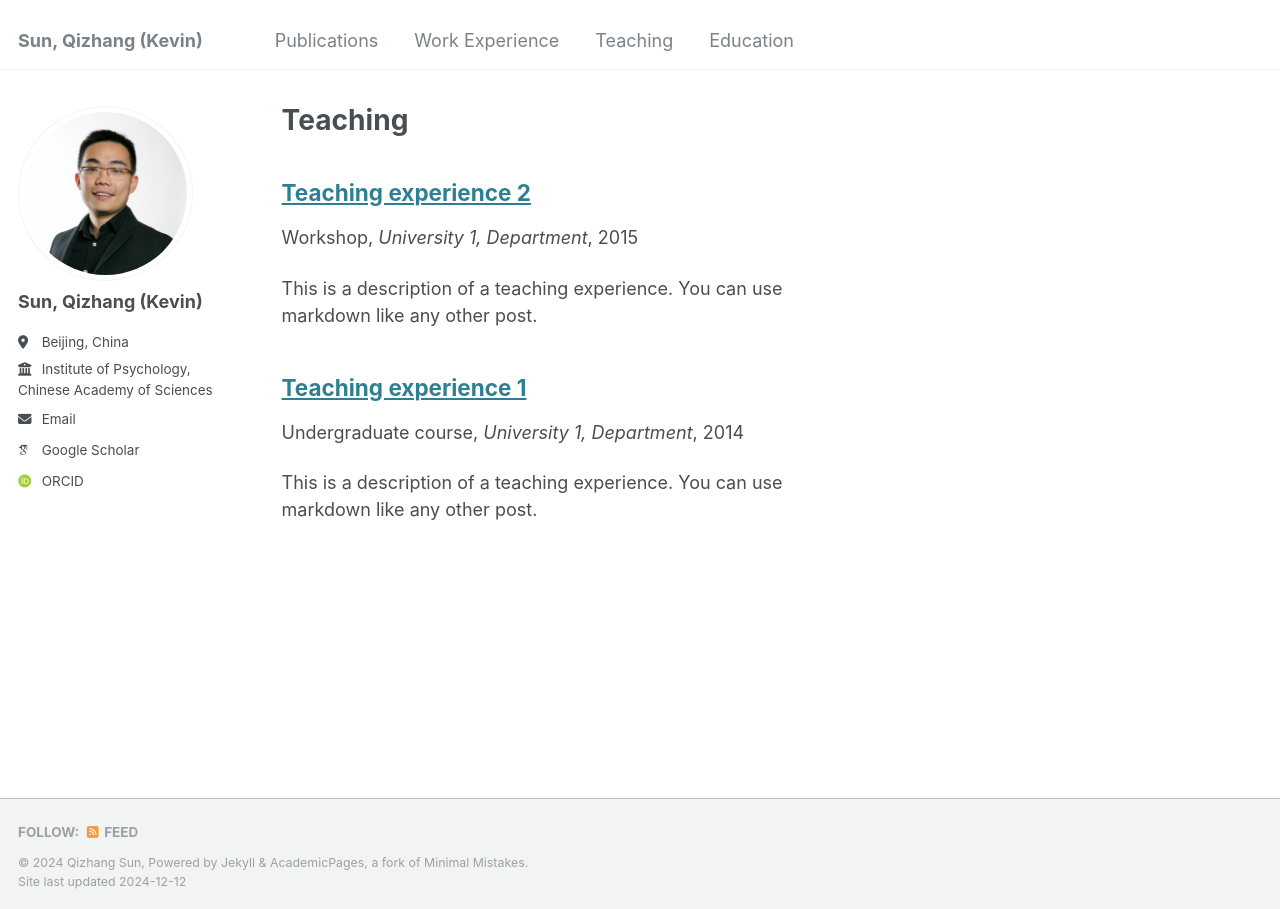
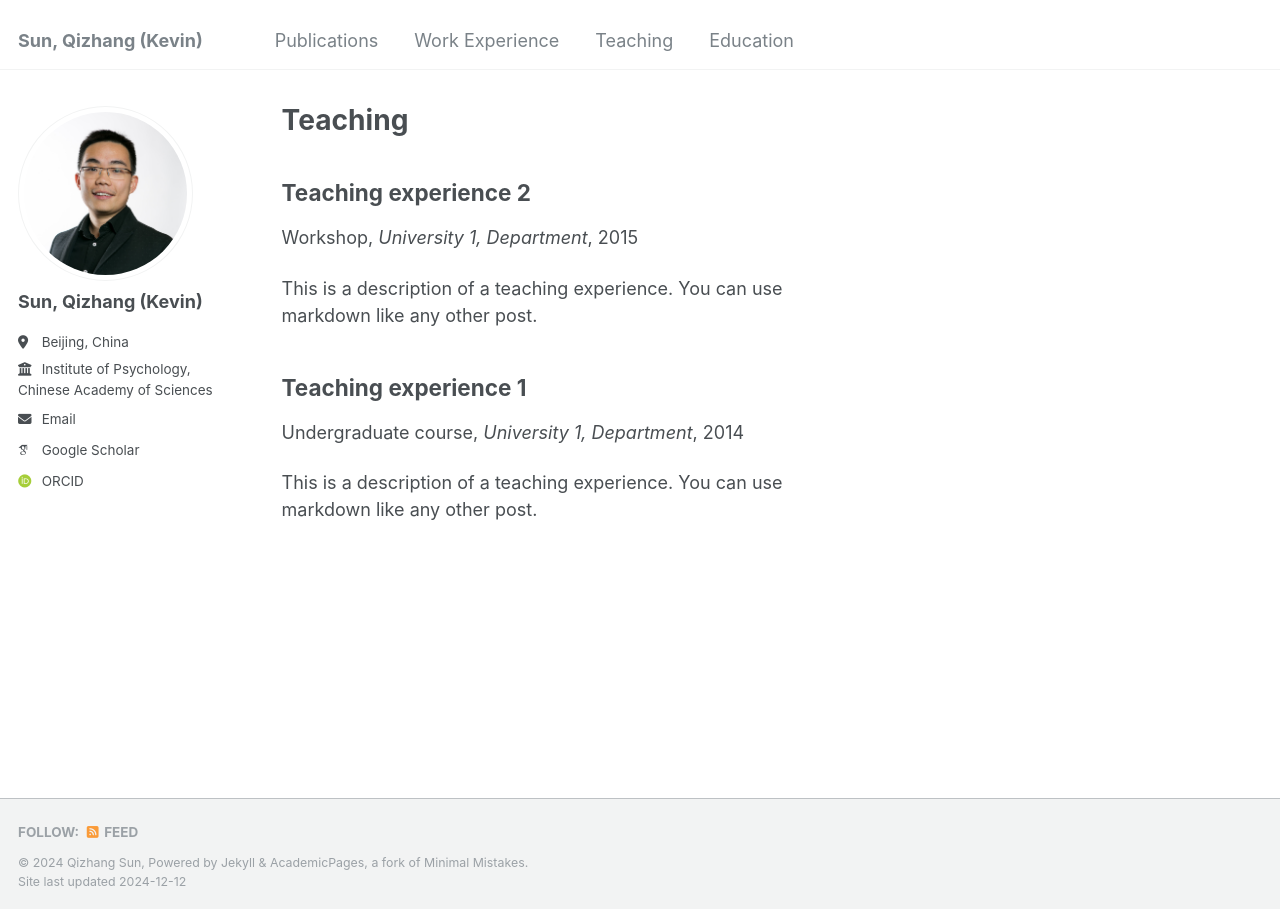
Before and after one commit to KevinSun2811/KevinSun2811.github.io, a Jekyll site: the page built from _pages/teaching.html, in a window 1280 px wide. Built offline with Jekyll 4.4.1, drawn with Linux system fonts in a browser that asks for light colours; some web fonts are replaced.

Commit message:
remove link

```diff
--- a/_includes/archive-single.html
+++ b/_includes/archive-single.html
@@ -27,12 +27,14 @@
     {% endif %}
 
     <h2 class="archive__item-title" itemprop="headline">
-<!--        {{ title }}-->
+        {{ title }}
+<!--
       {% if post.link %}
         <a href="{{ post.link }}">{{ title }}</a> <a href="{{ base_path }}{{ post.url }}" rel="permalink"><i class="fa fa-link" aria-hidden="true" title="permalink"></i><span class="sr-only">Permalink</span></a>
       {% else %}
         <a href="{{ base_path }}{{ post.url }}" rel="permalink">{{ title }}</a>
       {% endif %}
+-->
     </h2>
 
     {% if post.read_time %}
```
